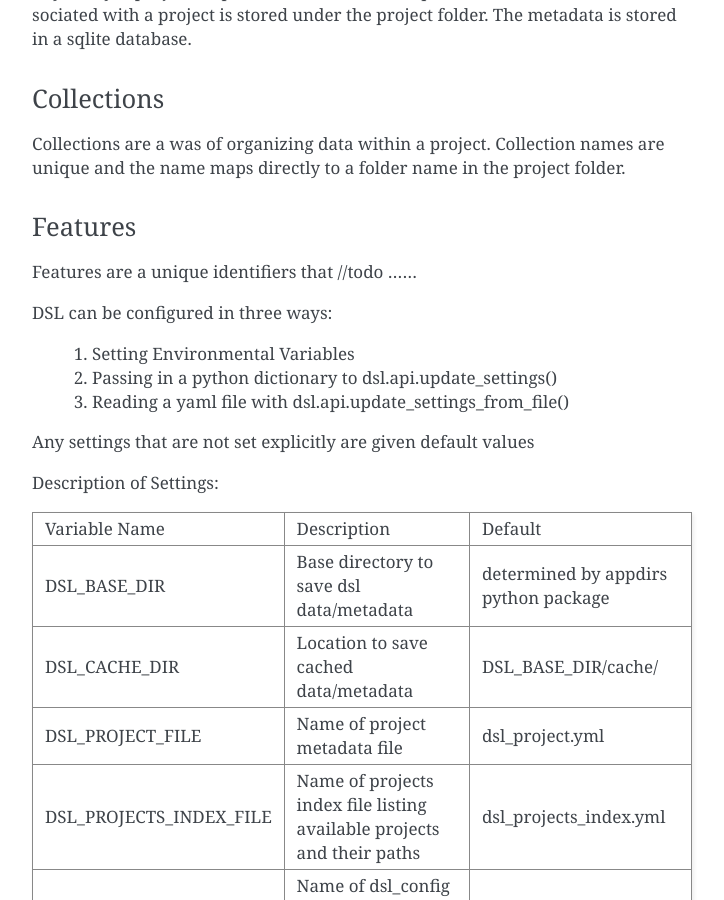
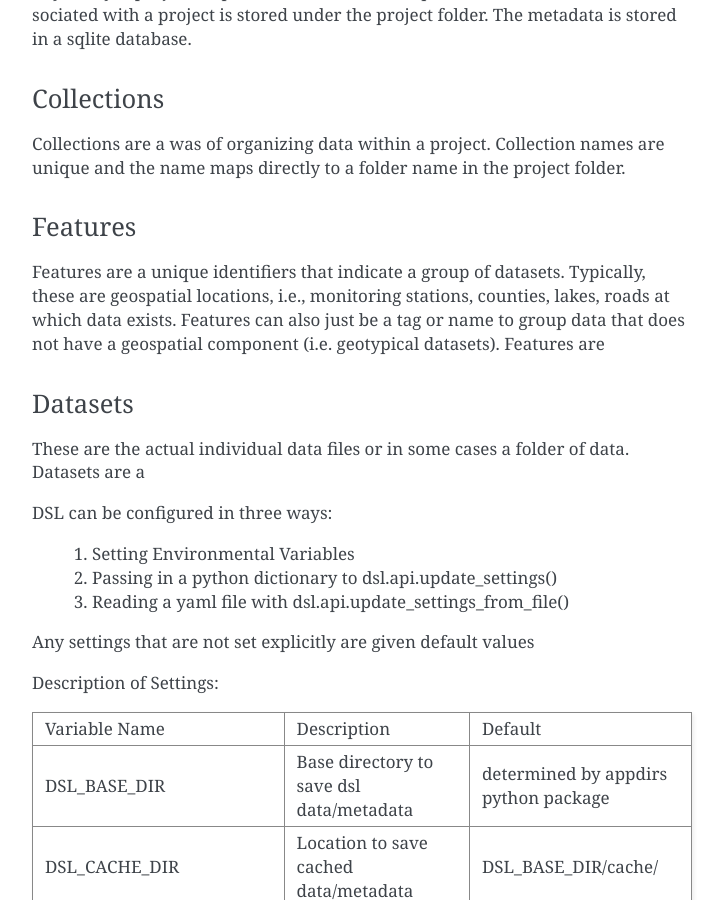
Before and after one commit to erdc/quest, a Sphinx documentation site: the page built from docs/design.rst, in a window 1280 px wide and 900 px high, scrolled down 837 px. Shown: the whole window, without its empty margins (388-1112 px from the left). Built offline with Sphinx 7.4.7, drawn with Linux system fonts in a browser that asks for light colours.

Commit message:
add detail on features/datasets

```diff
--- a/docs/design.rst
+++ b/docs/design.rst
@@ -41,7 +41,17 @@ unique and the name maps directly to a folder name in the project folder.
 Features
 ^^^^^^^^
 
-Features are a unique identifiers that //todo ......
+Features are a unique identifiers that indicate a group of datasets. Typically,
+these are geospatial locations, i.e., monitoring stations, counties, lakes,
+roads at which data exists. Features can also just be a tag or name to group data
+that does not have a geospatial component (i.e. geotypical datasets). Features
+are
+
+Datasets
+^^^^^^^^
+
+These are the actual individual data files or in some cases a folder of data.
+Datasets are a
 
 DSL can be configured in three ways:
 
```
